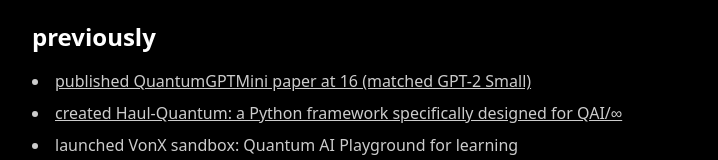
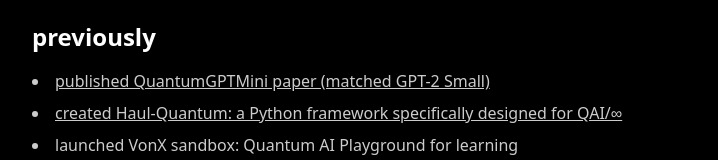
Before and after one commit to amirewontmiss/portfolio-site, a Next.js app: page / in a window 1280 px wide. Shown: the part 295-455 px from the top of the page, without its empty margins (0-718 px from the left). Built offline with nearby package versions, Linux system fonts and the light colour scheme.

Commit message:
lil changeuh

```diff
--- a/src/app/page.tsx
+++ b/src/app/page.tsx
@@ -36,7 +36,7 @@ export default function Home() {
               rel="noopener noreferrer"
               className="underline hover:opacity-100 transition"
             >
-              published QuantumGPTMini paper at 16 (matched GPT-2 Small)
+              published QuantumGPTMini paper (matched GPT-2 Small)
             </a>
           </li>
           <li>
```
